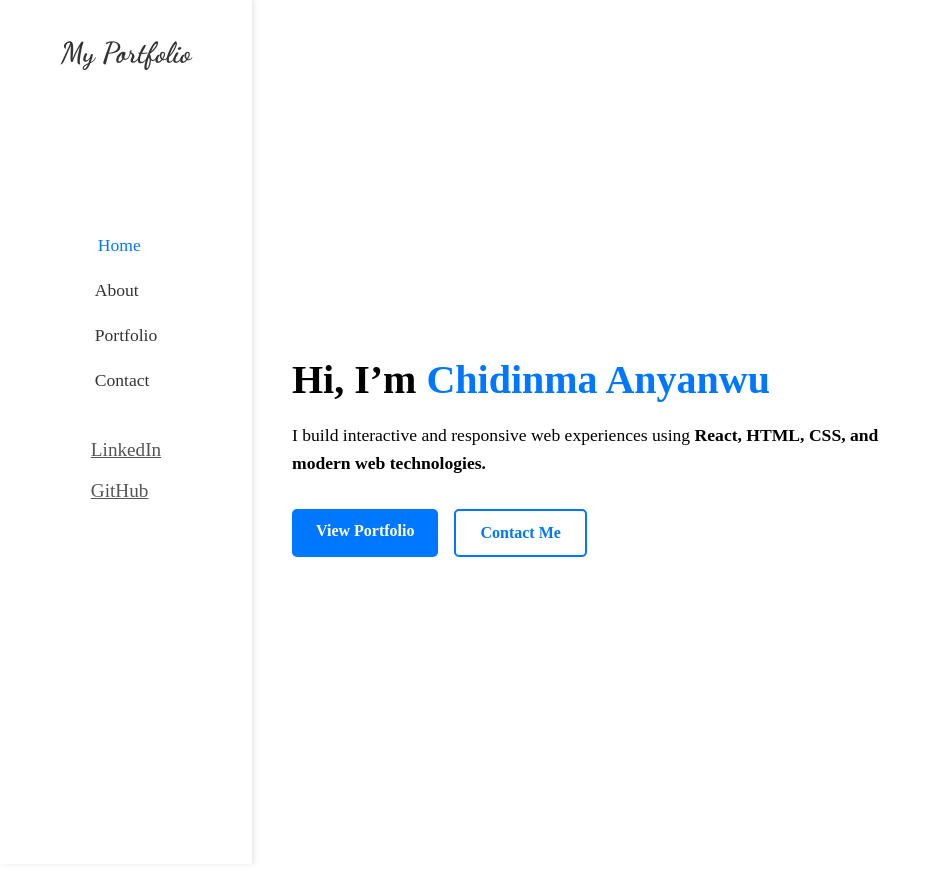
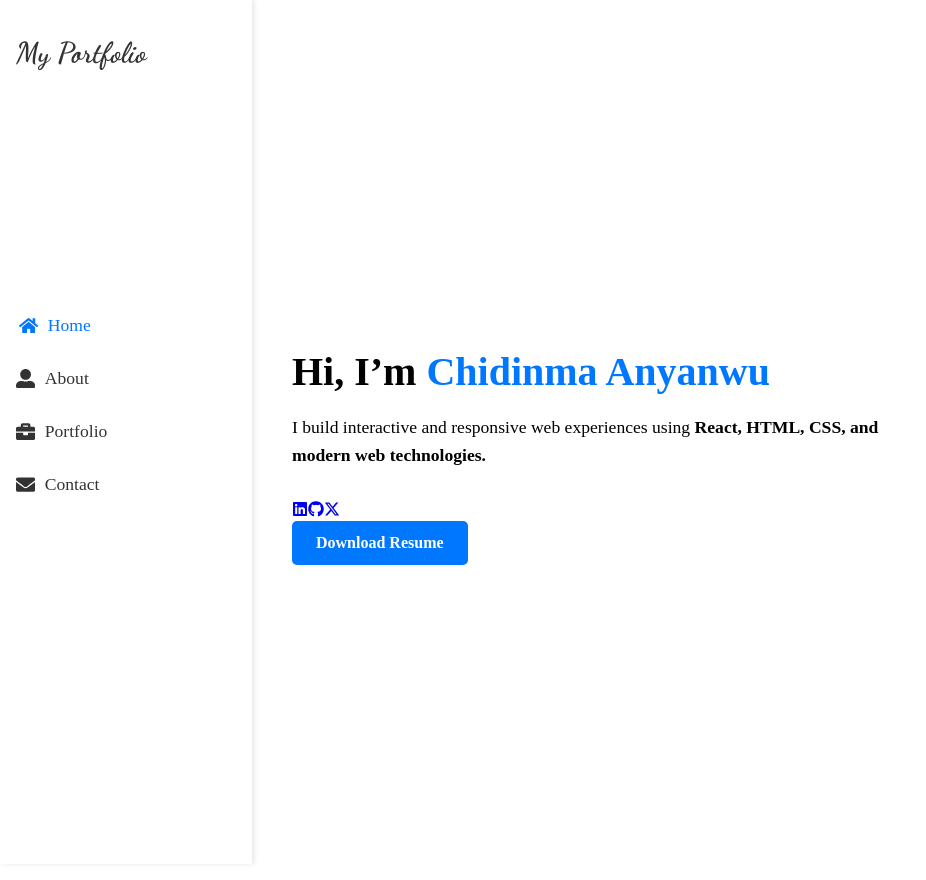
Before and after one commit to Dinma-Faith/my-portfolio-react, a React (Vite) app: page /home in a window 1280 px wide. Shown: the whole page, without its empty margins (0-926 px from the left). Built offline with nearby package versions, Linux system fonts and the light colour scheme.

Commit message:
Add icons to page links

```diff
--- a/src/components/sidebar/sidebar.jsx
+++ b/src/components/sidebar/sidebar.jsx
@@ -1,5 +1,6 @@
 import { useState } from "react";
 import { NavLink } from "react-router-dom";
+import { FaHome, FaUserAlt, FaBriefcase, FaEnvelope } from "react-icons/fa";
 import styles from "./sidebar.module.css";
 
 const Sidebar = () => {
@@ -19,20 +20,41 @@ const Sidebar = () => {
       {/* Sidebar / Overlay */}
       <aside className={`${styles.sidebar} ${isOpen ? styles.open : ""}`}>
         <div className={styles.logo}>
-          <NavLink to="/home" onClick={toggleMenu}>My Portfolio</NavLink>
+          <NavLink to="/home" onClick={toggleMenu}>
+            My Portfolio
+          </NavLink>
         </div>
 
         <nav className={styles.navLinks}>
-          <NavLink to="/home" onClick={toggleMenu} className={({ isActive }) => isActive ? styles.active : ""}>Home</NavLink>
-          <NavLink to="/about" onClick={toggleMenu} className={({ isActive }) => isActive ? styles.active : ""}>About</NavLink>
-          <NavLink to="/portfolio" onClick={toggleMenu} className={({ isActive }) => isActive ? styles.active : ""}>Portfolio</NavLink>
-          <NavLink to="/contact" onClick={toggleMenu} className={({ isActive }) => isActive ? styles.active : ""}>Contact</NavLink>
+          <NavLink
+            to="/home"
+            onClick={toggleMenu}
+            className={({ isActive }) => (isActive ? styles.active : "")}
+          >
+            <FaHome className={styles.icon} /> Home
+          </NavLink>
+          <NavLink
+            to="/about"
+            onClick={toggleMenu}
+            className={({ isActive }) => (isActive ? styles.active : "")}
+          >
+            <FaUserAlt className={styles.icon} /> About
+          </NavLink>
+          <NavLink
+            to="/portfolio"
+            onClick={toggleMenu}
+            className={({ isActive }) => (isActive ? styles.active : "")}
+          >
+            <FaBriefcase className={styles.icon} /> Portfolio
+          </NavLink>
+          <NavLink
+            to="/contact"
+            onClick={toggleMenu}
+            className={({ isActive }) => (isActive ? styles.active : "")}
+          >
+            <FaEnvelope className={styles.icon} /> Contact
+          </NavLink>
         </nav>
-
-        <div className={styles.social}>
-          <a href="https://linkedin.com/in/chidinma-faith" target="_blank" rel="noreferrer">LinkedIn</a>
-          <a href="https://github.com/Dinma-Faith" target="_blank" rel="noreferrer">GitHub</a>
-        </div>
       </aside>
     </>
   );
--- a/src/components/sidebar/sidebar.module.css
+++ b/src/components/sidebar/sidebar.module.css
@@ -1,4 +1,3 @@
-/* ========== Base (Mobile First) ========== */
 .sidebar {
   position: fixed;
   top: 0;
@@ -24,7 +23,7 @@
   font-family: 'Dancing Script', cursive;
   font-size: 1.8rem;
   font-weight: 700;
-  margin-bottom: 20rem;
+  margin-bottom: 8rem;
   line-height: 1.5;
 }
 
@@ -46,6 +45,9 @@
   font-weight: 500;
   color: #333;
   text-decoration: none;
+  display: flex;
+  align-items: center;
+  gap: 0.6rem;
   transition: color 0.3s ease, transform 0.2s ease;
 }
 
@@ -55,6 +57,12 @@
   transform: translateX(3px);
 }
 
+.icon {
+  font-size: 1.2rem;
+  vertical-align: middle;
+}
+
+/* Social links (bottom icons) */
 .social {
   display: flex;
   gap: 1.2rem;
@@ -63,7 +71,7 @@
 }
 
 .social a {
-  font-size: 1.2rem;
+  font-size: 1.3rem;
   color: #555;
   transition: color 0.3s ease, transform 0.3s ease;
 }
@@ -95,13 +103,13 @@
 }
 
 /* Animate Hamburger into X */
-.hamburger.active .line1 {
+.activeLine1 {
   transform: rotate(45deg) translate(5px, 6px);
 }
-.hamburger.active .line2 {
+.activeLine2 {
   opacity: 0;
 }
-.hamburger.active .line3 {
+.activeLine3 {
   transform: rotate(-45deg) translate(6px, -6px);
 }
 
@@ -110,25 +118,25 @@
   .sidebar {
     width: 220px;
     transform: translateX(0); /* Always visible */
-    /* align-items: flex-start; */
     padding: 2rem 1rem;
+    align-items: flex-start;
   }
 
   .logo {
-    margin-bottom: 10rem;
+    margin-bottom: 15rem;
     text-align: left;
   }
 
   .navLinks {
     align-items: flex-start;
     text-align: left;
-    gap: 1.5rem;
+    /* gap: 1.5rem; */
   }
 
   .social {
     flex-direction: column;
     align-items: flex-start;
-    margin-top: 3rem;
+    margin-top: auto;
   }
 
   .hamburger {
--- a/src/pages/home.jsx
+++ b/src/pages/home.jsx
@@ -1,18 +1,53 @@
 import styles from "../styles/home.module.css";
 // import heroImage from "../assets/hero.png";
+import { Link } from "react-router-dom";
+import { FaXTwitter } from "react-icons/fa6";
+import { FaLinkedin, FaGithub } from "react-icons/fa";
+
+
 
 const Home = () => {
   return (
     <section className={styles.home}>
       <div className={styles.heroText}>
-        <h1>Hi, I’m <span>Chidinma Anyanwu</span></h1>
+        <h1>
+          Hi, I’m <span className={styles.highlight}>Chidinma Anyanwu</span>
+        </h1>
         <p>
-          I build interactive and responsive web experiences using
-          <span> React, HTML, CSS, and modern web technologies.</span>
+          I build interactive and responsive web experiences using{" "}
+          <span className={styles.highlight}>
+            React, HTML, CSS, and modern web technologies.
+          </span>
         </p>
+
+        <div className={styles.social}>
+          <a
+            href="https://linkedin.com/in/chidinma-faith"
+            target="_blank"
+            rel="noreferrer"
+          >
+            <FaLinkedin className={styles.icon} />
+          </a>
+          <a
+            href="https://github.com/Dinma-Faith"
+            target="_blank"
+            rel="noreferrer"
+          >
+            <FaGithub className={styles.icon} />
+          </a>
+          <a
+            href="https://x.com/your-handle"
+            target="_blank"
+            rel="noreferrer"
+          >
+            <FaXTwitter className={styles.icon} />
+          </a>
+        </div>
+
         <div className={styles.cta}>
-          <a href="/portfolio" className={styles.primaryBtn}>View Portfolio</a>
-          <a href="/contact" className={styles.secondaryBtn}>Contact Me</a>
+          <Link to="/portfolio" className={styles.primaryBtn}>
+            Download Resume
+          </Link>
         </div>
       </div>
 
```
